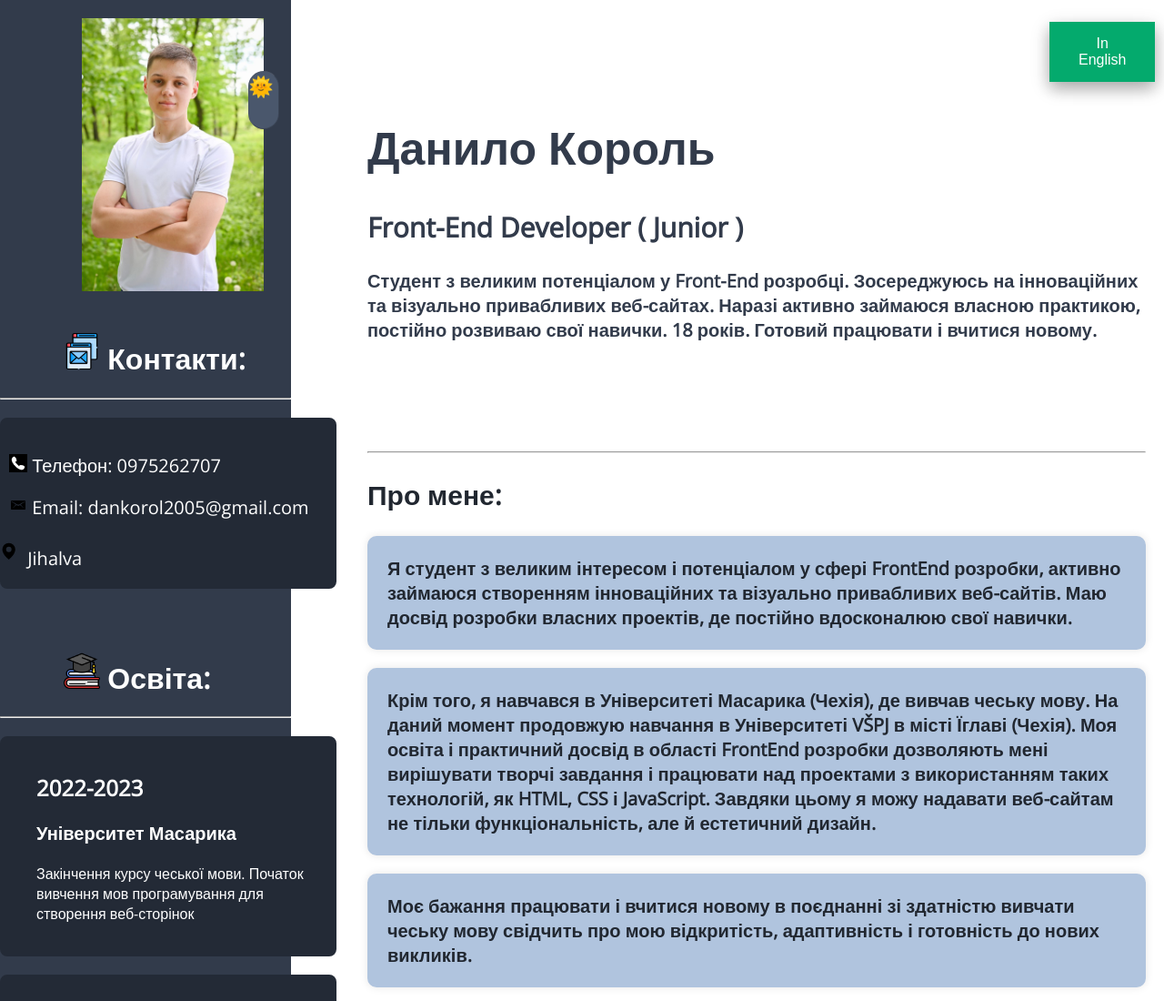
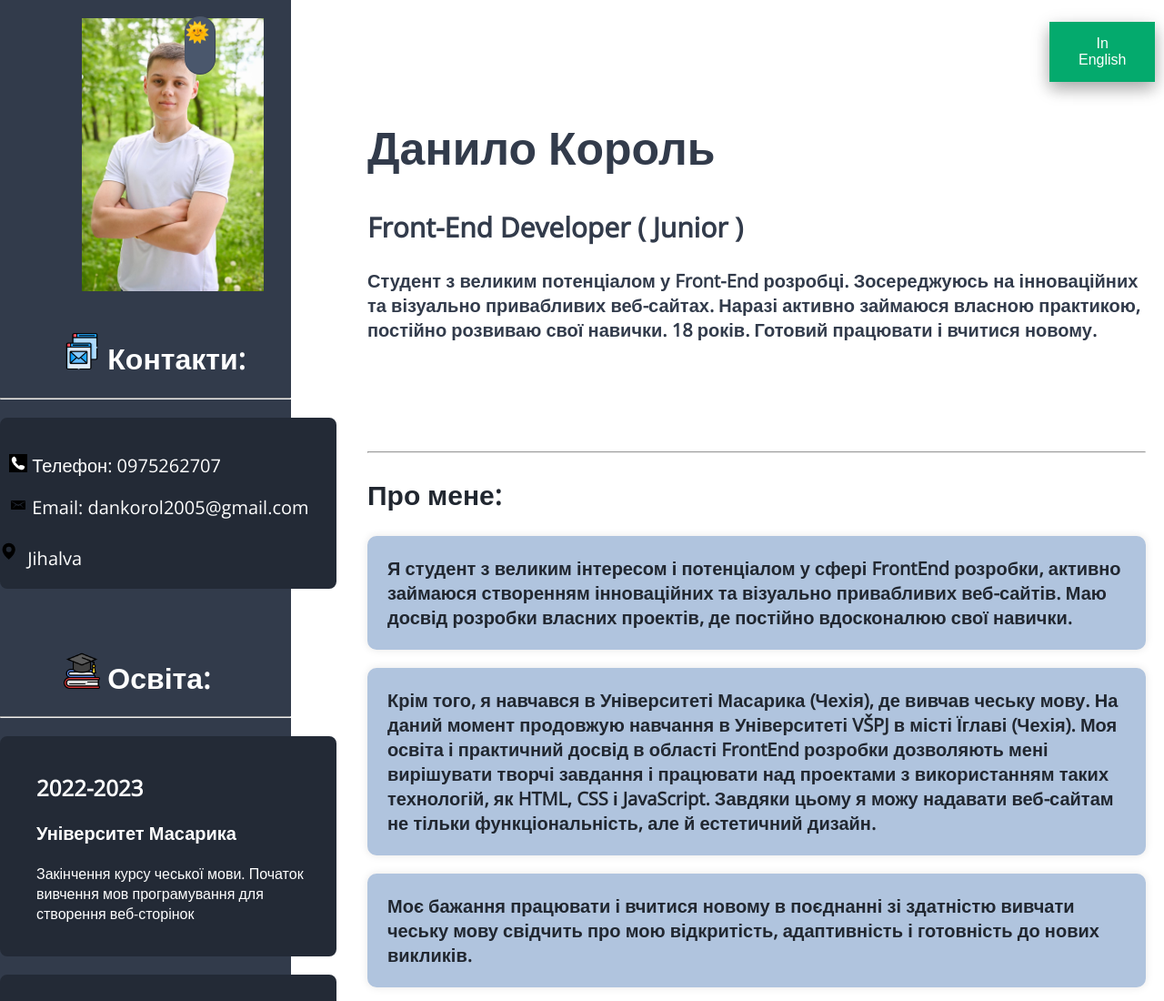
Before and after one commit to Delordfire/Resume-UA_UK, a plain HTML site: page index.html in a window 1280 px wide. Shown: the top 1100 px of the page at 91% size. Drawn offline with nearby package versions, Linux system fonts and the light colour scheme; files whose address does not match are found by name.

Commit message:
resume.css

```diff
--- a/css/resume.css
+++ b/css/resume.css
@@ -416,8 +416,8 @@ input:checked + label[for="c4"] {
     padding: 2px;
     left: 50%;
     transform: translate(-50%,-50%);
-    margin-top: -290px;
-    margin-left: -350px;
+    margin-top: -350px;
+    margin-left: -420px;
   }
 
   .switch input {
```
